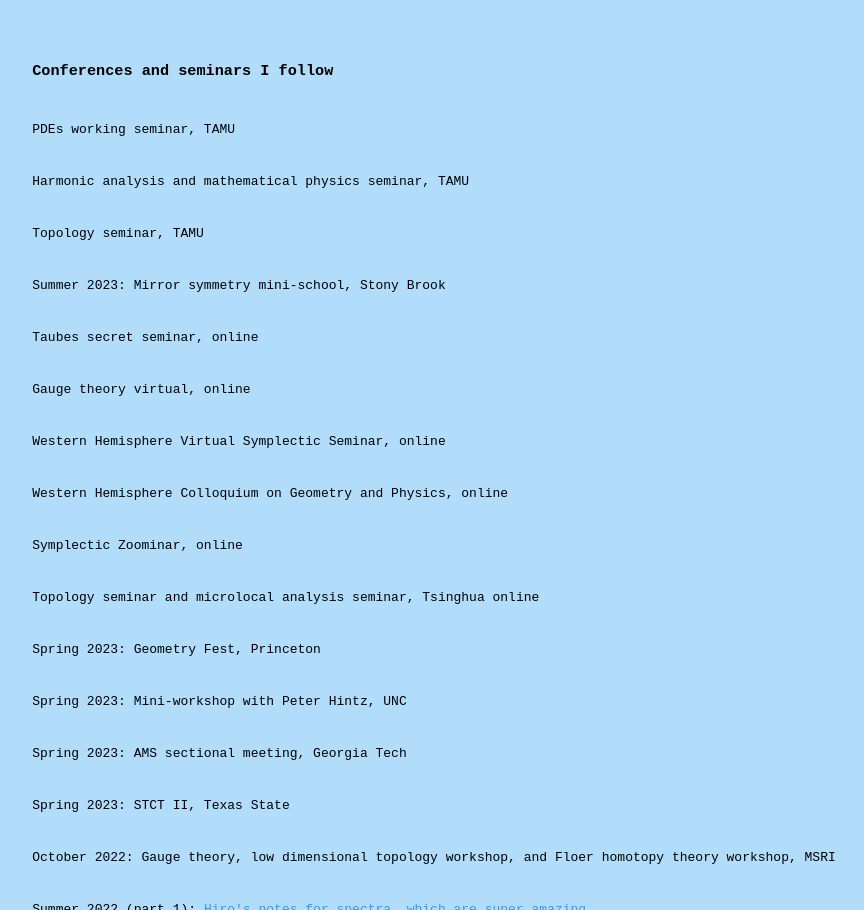
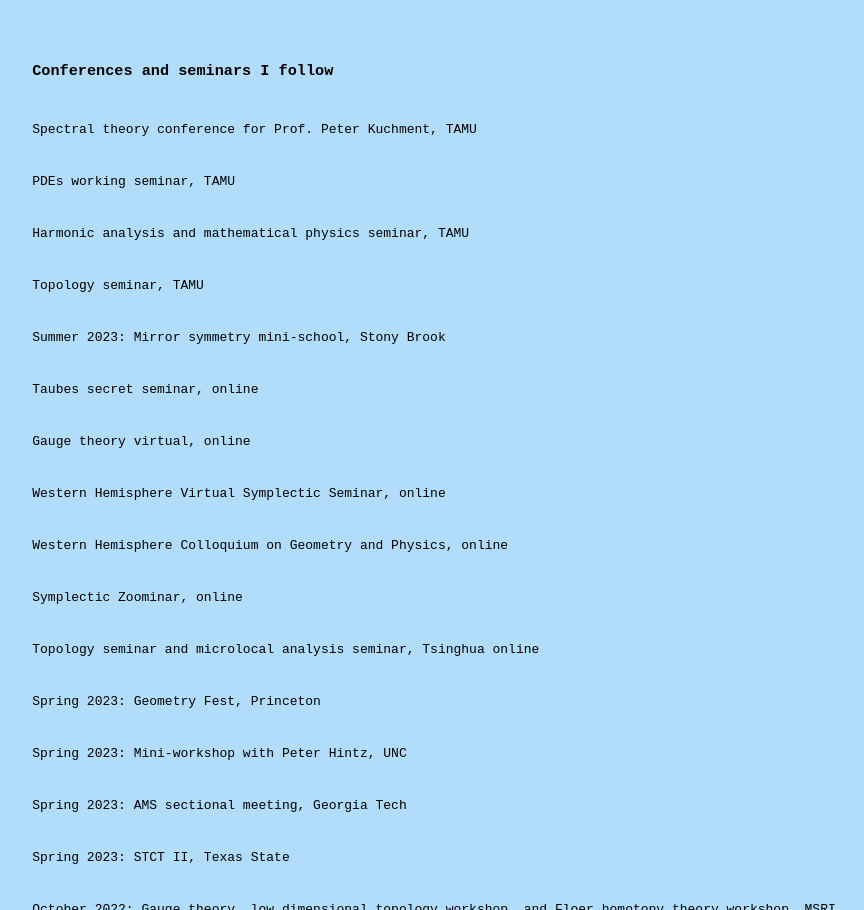
Before and after one commit to joseelopez/me, a plain HTML site: page index.html in a window 1280 px wide. Shown: the part 4701-5611 px from the top of the page, without its empty margins (106-970 px from the left). Drawn offline with Linux system fonts and the light colour scheme.

Commit message:
Update index.html

```diff
--- a/index.html
+++ b/index.html
@@ -178,6 +178,7 @@ Also, I will be taking the following Qualyfing exams:
 
 
 <h3 style="color:Black">Conferences and seminars I follow </h3>
+<p> Spectral theory conference for Prof. Peter Kuchment, TAMU </p>
 <p> PDEs working seminar, TAMU </p>
 <p> Harmonic analysis and mathematical physics seminar, TAMU </p>
 <p> Topology seminar, TAMU </p>
```
